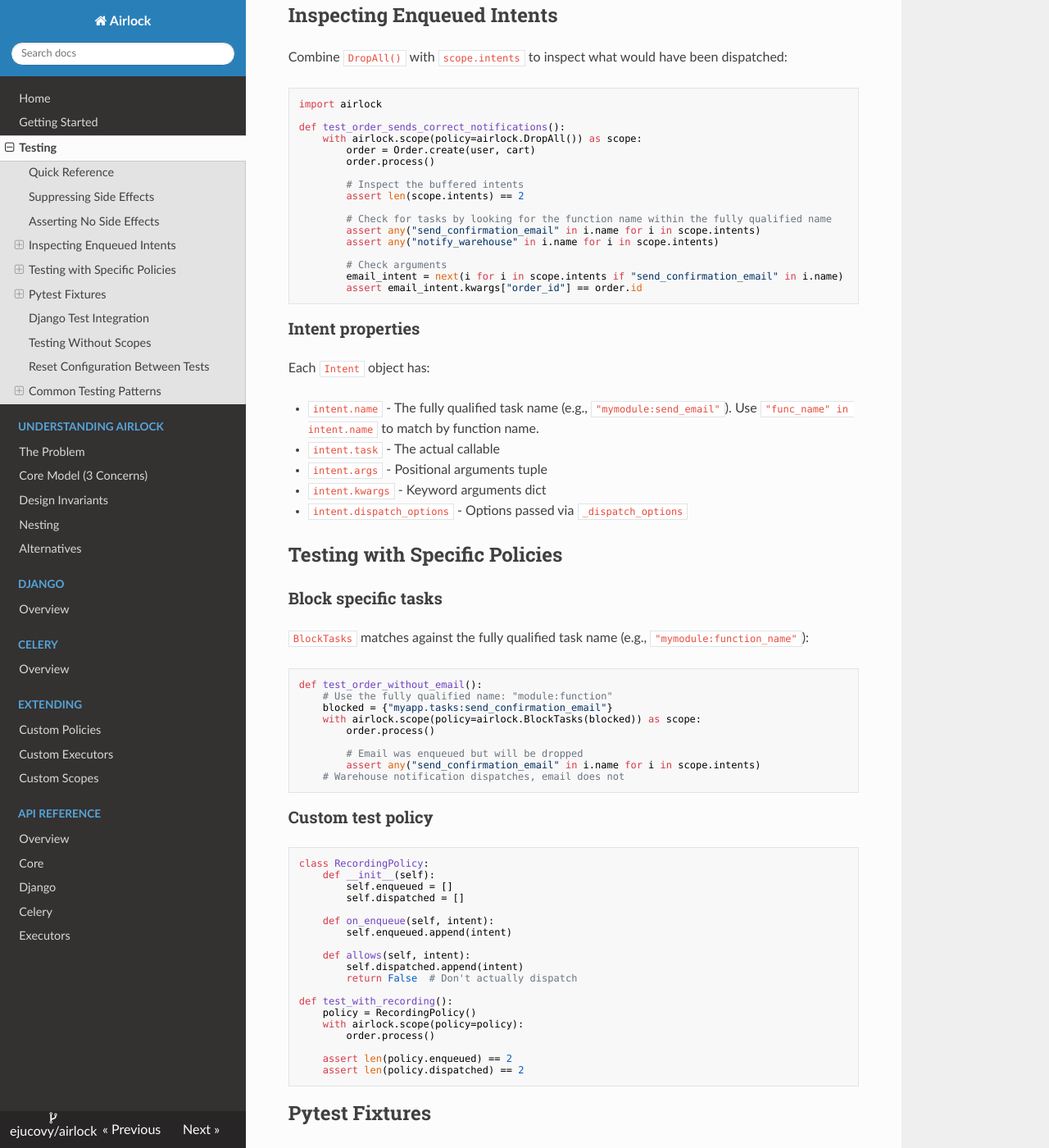
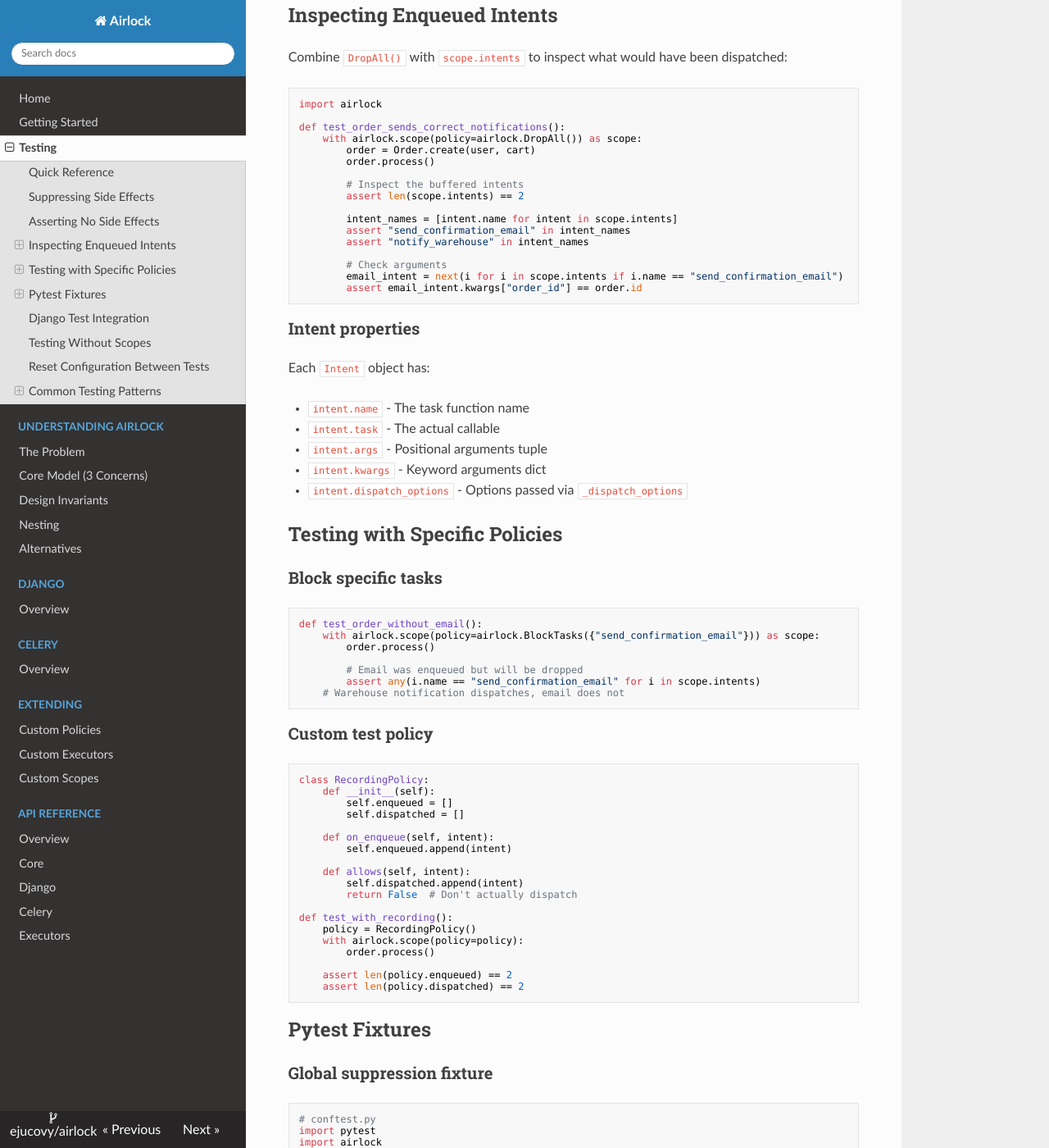
Before and after one commit to ejucovy/airlock, an MkDocs documentation site: the page built from docs/testing.md, in a window 1280 px wide and 1400 px high, scrolled down 1149 px. Shown: the whole window at 82% size. Built offline with MkDocs 1.6.1, drawn with Linux system fonts in a browser that asks for light colours; nearby versions of some CDN libraries; some of the changed text lies outside the part shown.

Commit message:
Simplify Intent.name to return just the function name
Changed Intent.name to return just the simple function name (e.g.,
'send_email') instead of the fully qualified name (e.g.,
'mymodule:send_email'). This makes BlockTasks and name comparisons
less sensitive to import paths.

Also added a `_name` parameter to `enqueue()` allowing callers to
explicitly set the intent name when needed.

````diff
--- a/docs/testing.md
+++ b/docs/testing.md
@@ -9,7 +9,7 @@ Airlock makes testing side effects straightforward. You can suppress them, asser
 | Suppress all side effects | `DropAll()` |
 | Fail if any side effect is enqueued | `AssertNoEffects()` |
 | Inspect what was enqueued | `DropAll()` + `scope.intents` |
-| Block specific tasks | `BlockTasks({"mymodule:task_name"})` (uses fully qualified names) |
+| Block specific tasks | `BlockTasks({"task_name"})` |
 | Let side effects run normally | `AllowAll()` (default) |
 
 ## Suppressing Side Effects
@@ -62,12 +62,12 @@ def test_order_sends_correct_notifications():
         # Inspect the buffered intents
         assert len(scope.intents) == 2
 
-        # Check for tasks by looking for the function name within the fully qualified name
-        assert any("send_confirmation_email" in i.name for i in scope.intents)
-        assert any("notify_warehouse" in i.name for i in scope.intents)
+        intent_names = [intent.name for intent in scope.intents]
+        assert "send_confirmation_email" in intent_names
+        assert "notify_warehouse" in intent_names
 
         # Check arguments
-        email_intent = next(i for i in scope.intents if "send_confirmation_email" in i.name)
+        email_intent = next(i for i in scope.intents if i.name == "send_confirmation_email")
         assert email_intent.kwargs["order_id"] == order.id
 ```
 
@@ -75,7 +75,7 @@ def test_order_sends_correct_notifications():
 
 Each `Intent` object has:
 
-- `intent.name` - The fully qualified task name (e.g., `"mymodule:send_email"`). Use `"func_name" in intent.name` to match by function name.
+- `intent.name` - The task function name
 - `intent.task` - The actual callable
 - `intent.args` - Positional arguments tuple
 - `intent.kwargs` - Keyword arguments dict
@@ -85,17 +85,13 @@ Each `Intent` object has:
 
 ### Block specific tasks
 
-`BlockTasks` matches against the fully qualified task name (e.g., `"mymodule:function_name"`):
-
 ```python
 def test_order_without_email():
-    # Use the fully qualified name: "module:function"
-    blocked = {"myapp.tasks:send_confirmation_email"}
-    with airlock.scope(policy=airlock.BlockTasks(blocked)) as scope:
+    with airlock.scope(policy=airlock.BlockTasks({"send_confirmation_email"})) as scope:
         order.process()
 
         # Email was enqueued but will be dropped
-        assert any("send_confirmation_email" in i.name for i in scope.intents)
+        assert any(i.name == "send_confirmation_email" for i in scope.intents)
     # Warehouse notification dispatches, email does not
 ```
 
@@ -265,7 +261,7 @@ import pytest
 
 @pytest.mark.parametrize("policy,expected_count", [
     (airlock.AllowAll(), 2),
-    (airlock.BlockTasks({"myapp.tasks:send_email"}), 1),
+    (airlock.BlockTasks({"send_email"}), 1),
     (airlock.DropAll(), 0),
 ])
 def test_policy_behavior(policy, expected_count, mocker):
@@ -285,7 +281,7 @@ def test_email_contains_order_id():
 
         email_intent = next(
             i for i in scope.intents
-            if "send_confirmation_email" in i.name
+            if i.name == "send_confirmation_email"
         )
         assert email_intent.kwargs["order_id"] == 42
 ```
````
Also changed, not shown: airlock/__init__.py (+19 -7 lines), 3 other files.
